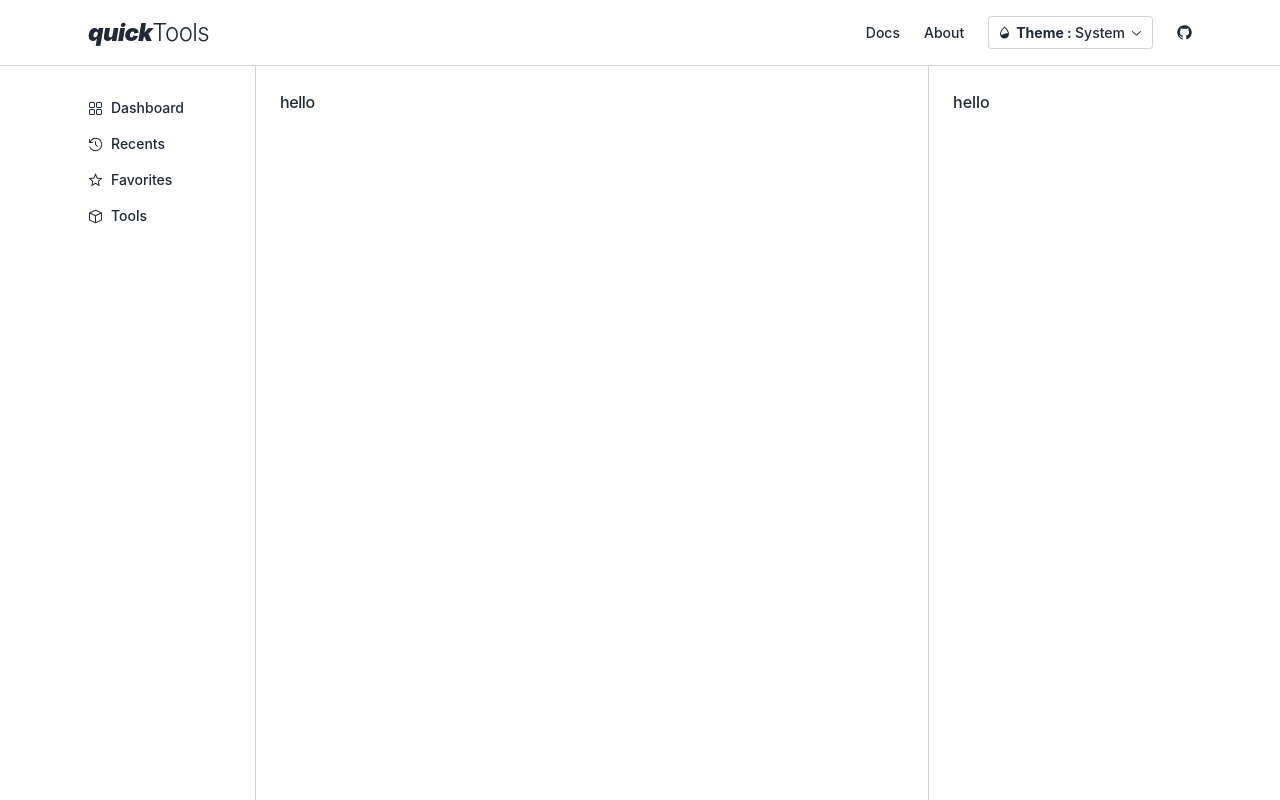
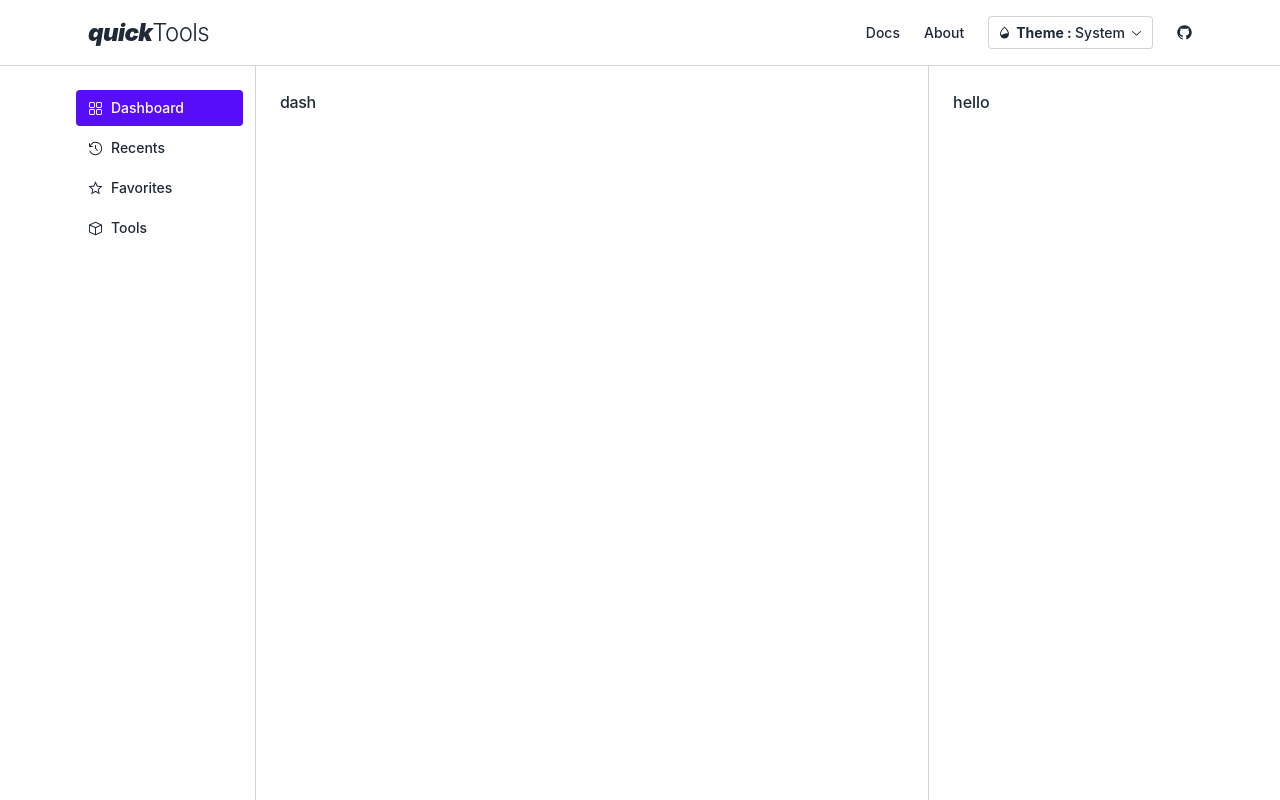
Before and after one commit to Rich1997/quickTools, a React (Vite) app: page / in a window 1280 px wide. Built offline with nearby package versions, Linux system fonts and the light colour scheme; a web font is replaced by a local one.

Commit message:
6 files modified, 1 added

```diff
--- a/src/App.tsx
+++ b/src/App.tsx
@@ -5,6 +5,9 @@ import PageLayout from './components/PageLayout';
 import Sidebar from './components/Sidebar';
 import RelatedSpace from './components/RelatedSpace';
 import BottomNav from './components/BottomNav';
+import { Route, Routes } from 'react-router-dom';
+import Dashboard from './pages/Dashboard';
+import Recents from './pages/Recents';
 
 function App() {
     return (
@@ -14,7 +17,10 @@ function App() {
                 <ContentLayout>
                     <Sidebar />
                     <ToolSpace>
-                        <div>hello</div>
+                        <Routes>
+                            <Route path="/" element={<Dashboard />} />
+                            <Route path="recents" element={<Recents />} />
+                        </Routes>
                     </ToolSpace>
                     <RelatedSpace>
                         <div>hello</div>
--- a/src/components/BottomNav.tsx
+++ b/src/components/BottomNav.tsx
@@ -4,27 +4,55 @@ import {
     DashboardIcon,
     StarIcon,
 } from '@radix-ui/react-icons';
+import { NavLink } from 'react-router-dom';
 
 const BottomNav = () => {
     const sidebarOptions = [
-        { value: 'dashboard', option: 'Dashboard', icon: <DashboardIcon /> },
+        {
+            value: 'dashboard',
+            option: 'Dashboard',
+            icon: <DashboardIcon />,
+            path: '/',
+        },
         {
             value: 'recents',
             option: 'Recents',
             icon: <CounterClockwiseClockIcon />,
+            path: 'recents',
         },
-        { value: 'favorites', option: 'Favorites', icon: <StarIcon /> },
-        { value: 'tools', option: 'Tools', icon: <CubeIcon /> },
+        {
+            value: 'favorites',
+            option: 'Favorites',
+            icon: <StarIcon />,
+            path: '/ggg',
+        },
+        {
+            value: 'tools',
+            option: 'Tools',
+            icon: <CubeIcon />,
+            path: '/whatever',
+        },
     ];
+
     return (
-        <div className="flex tablet:hidden w-full justify-around p-3 border-t border-base-content/20 overflow-auto">
+        <div className="flex tablet:hidden w-full h-fit justify-around p-3 border-t border-base-content/20 overflow-auto">
             {sidebarOptions.map((options, key) => (
-                <div
+                <NavLink
                     key={key}
-                    className="flex flex-col items-center justify-center gap-2 text-xs p-3 w-20 rounded hover:bg-base-content/20"
+                    to={options.path}
+                    className={({ isActive }) =>
+                        isActive
+                            ? 'bg-primary text-primary-content rounded flex'
+                            : 'flex'
+                    }
                 >
-                    <div>{options.icon}</div>
-                </div>
+                    <div
+                        key={key}
+                        className="flex items-center justify-center p-3 w-20 text-xs rounded hover:bg-base-content/20"
+                    >
+                        <div>{options.icon}</div>
+                    </div>
+                </NavLink>
             ))}
         </div>
     );
--- a/src/components/Sidebar.tsx
+++ b/src/components/Sidebar.tsx
@@ -4,28 +4,52 @@ import {
     DashboardIcon,
     StarIcon,
 } from '@radix-ui/react-icons';
+import { NavLink } from 'react-router-dom';
 
 const Sidebar = () => {
     const sidebarOptions = [
-        { value: 'dashboard', option: 'Dashboard', icon: <DashboardIcon /> },
+        {
+            value: 'dashboard',
+            option: 'Dashboard',
+            icon: <DashboardIcon />,
+            path: '/',
+        },
         {
             value: 'recents',
             option: 'Recents',
             icon: <CounterClockwiseClockIcon />,
+            path: 'recents',
         },
-        { value: 'favorites', option: 'Favorites', icon: <StarIcon /> },
-        { value: 'tools', option: 'Tools', icon: <CubeIcon /> },
+        {
+            value: 'favorites',
+            option: 'Favorites',
+            icon: <StarIcon />,
+            path: '/ggg',
+        },
+        {
+            value: 'tools',
+            option: 'Tools',
+            icon: <CubeIcon />,
+            path: '/whatever',
+        },
     ];
 
     return (
-        <div className="hidden tablet:block h-full min-w-[160px] w-48 border-r border-base-content/20 overflow-auto py-6 px-3">
+        <div className="hidden tablet:flex flex-col gap-1 h-full min-w-[160px] w-48 border-r border-base-content/20 overflow-auto py-6 px-3">
             {sidebarOptions.map((options, key) => (
-                <div
+                <NavLink
                     key={key}
-                    className="flex items-center gap-2 text-sm py-2 px-3 rounded hover:bg-base-content/20"
+                    to={options.path}
+                    className={({ isActive }) =>
+                        isActive
+                            ? 'bg-primary text-primary-content rounded block'
+                            : ''
+                    }
                 >
-                    {options.icon} {options.option}
-                </div>
+                    <div className="flex items-center gap-2 text-sm py-2 px-3 rounded hover:bg-base-content/20">
+                        {options.icon} {options.option}
+                    </div>
+                </NavLink>
             ))}
         </div>
     );
--- a/src/index.css
+++ b/src/index.css
@@ -52,6 +52,21 @@ html {
     outline: none !important;
 }
 
+.active {
+    @apply bg-primary;
+}
+
+a,
+a:hover,
+a:visited,
+a:focus,
+a:active {
+    text-decoration: none;
+    color: inherit;
+    outline: 0;
+    cursor: auto;
+}
+
 /* Default border */
 .d-b {
     @apply border border-base-content/20;
--- a/src/main.tsx
+++ b/src/main.tsx
@@ -3,11 +3,14 @@ import ReactDOM from 'react-dom/client';
 import App from './App';
 import { ThemeProvider } from './context/ThemeContext';
 import './index.css';
+import { BrowserRouter } from 'react-router-dom';
 
 ReactDOM.createRoot(document.getElementById('root') as HTMLElement).render(
     <React.StrictMode>
-        <ThemeProvider>
-            <App />
-        </ThemeProvider>
+        <BrowserRouter>
+            <ThemeProvider>
+                <App />
+            </ThemeProvider>
+        </BrowserRouter>
     </React.StrictMode>
 );
--- a/src/pages/Dashboard.tsx
+++ b/src/pages/Dashboard.tsx
@@ -1,5 +1,7 @@
 const Dashboard = () => {
-    return <div className="flex w-full h-full flex max-w-6xl mx-auto"></div>;
+    return (
+        <div className="flex w-full h-full flex max-w-6xl mx-auto">dash</div>
+    );
 };
 
 export default Dashboard;
--- /dev/null
+++ b/src/pages/Recents.tsx
@@ -0,0 +1,7 @@
+const Recents = () => {
+    return (
+        <div className="flex w-full h-full flex max-w-6xl mx-auto">recent</div>
+    );
+};
+
+export default Recents;
```
